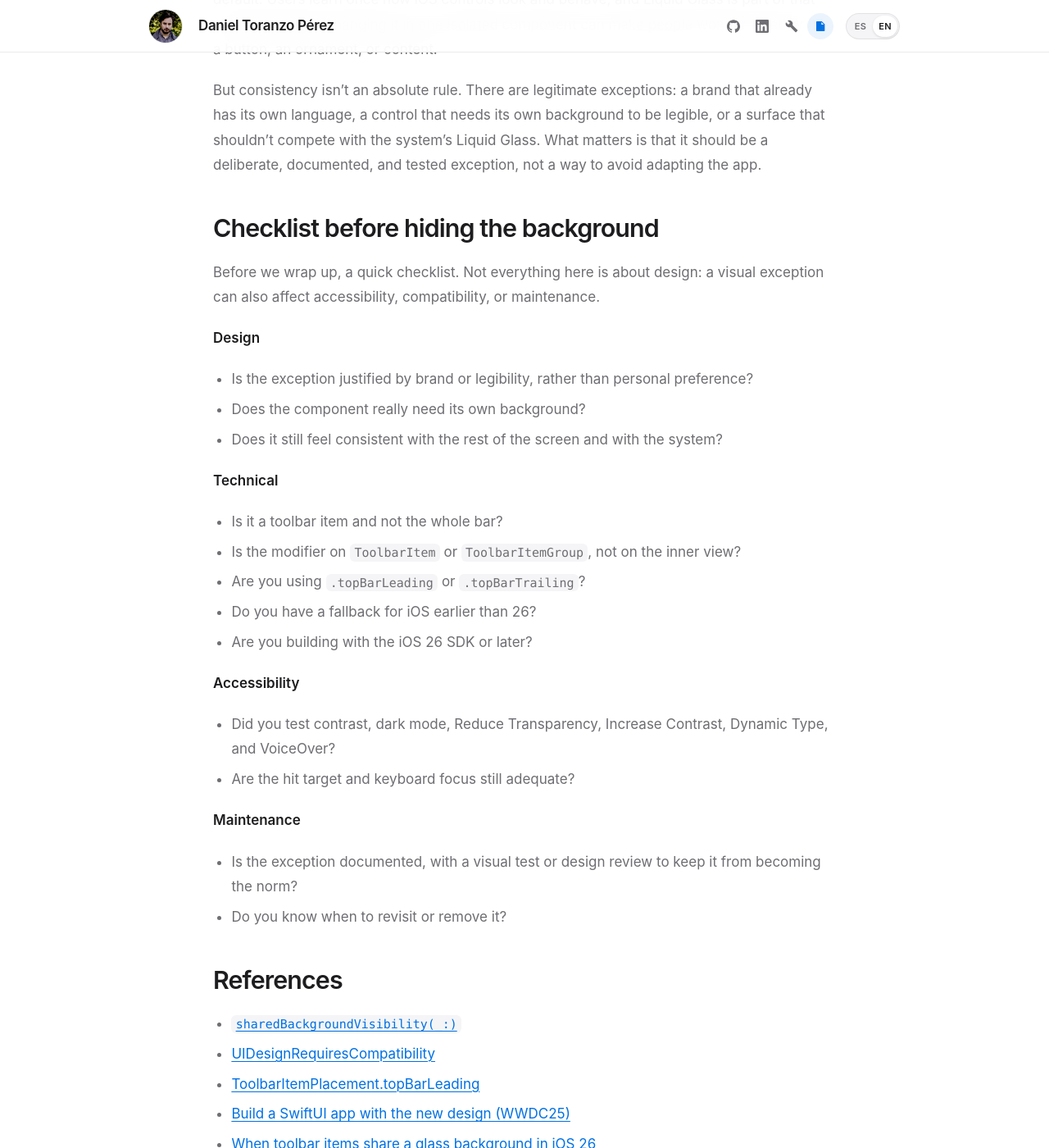
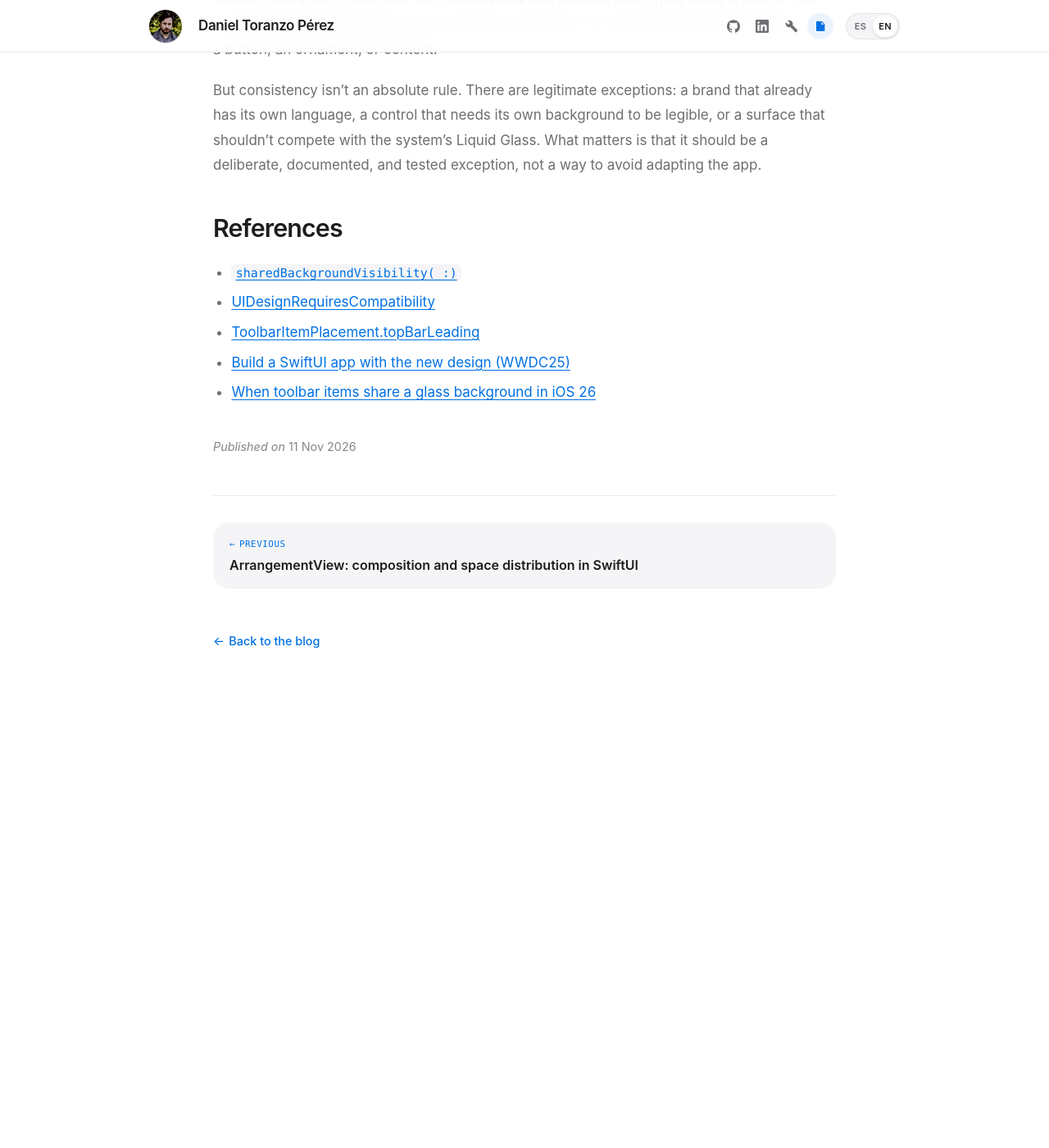
Before and after one commit to obocat/daniel_toranzo_perez, a Jekyll site: the page built from _posts/2026-11-11-swiftui-toolbar-sin-liquid-glass.markdown, in a window 1280 px wide and 1400 px high, scrolled down 6354 px. Shown: the whole window at 82% size. Built offline with Jekyll 4.4.1, drawn with Linux system fonts in a browser that asks for light colours; after the commit the page ends 7213 px from its top, so only the background shows below that.

Commit message:
docs: remove checklist section (#21)

```diff
--- a/_posts/2026-11-11-swiftui-toolbar-sin-liquid-glass.markdown
+++ b/_posts/2026-11-11-swiftui-toolbar-sin-liquid-glass.markdown
@@ -169,34 +169,6 @@ Con todo esto sobre la mesa, mi postura es clara: la consistencia con el sistema
 
 Pero la consistencia no es una regla absoluta. Hay excepciones legítimas: una marca que ya tiene su propio lenguaje, un control que necesita un fondo propio para ser legible o una superficie que no debe competir con el Liquid Glass del sistema. Lo importante es que sea una excepción deliberada, documentada y probada, no una forma de evitar adaptar la app.
 
-## Lista de comprobación antes de ocultar el fondo
-
-Antes de cerrar, un repaso rápido. No todo es diseño: una excepción visual también puede afectar a la accesibilidad, a la compatibilidad o al mantenimiento.
-
-**Diseño**
-
-- ¿La excepción está justificada por marca o legibilidad, y no solo por preferencia?
-- ¿El componente necesita realmente su propio fondo?
-- ¿Sigue siendo coherente con el resto de la pantalla y con el sistema?
-
-**Técnica**
-
-- ¿Es un elemento del toolbar y no la barra completa?
-- ¿El modificador está en el `ToolbarItem` o `ToolbarItemGroup`, no en la vista interior?
-- ¿Usas `.topBarLeading` o `.topBarTrailing`?
-- ¿Tienes una alternativa para iOS anterior a 26?
-- ¿Compilas con el SDK de iOS 26 o posterior?
-
-**Accesibilidad**
-
-- ¿Probaste el contraste, el modo oscuro, Reducir transparencia, Aumentar contraste, Dynamic Type y VoiceOver?
-- ¿El área táctil y el foco de teclado siguen siendo adecuados?
-
-**Mantenimiento**
-
-- ¿La excepción está documentada y tiene una prueba visual o una revisión de diseño que evite que se convierta en la norma?
-- ¿Sabes cuándo revisarla o eliminarla?
-
 ## Referencias
 
 - [`sharedBackgroundVisibility(_:)`](https://developer.apple.com/documentation/swiftui/toolbarcontent/sharedbackgroundvisibility%28_%3A%29)
@@ -365,34 +337,6 @@ With all this on the table, my position is clear: consistency with the system sh
 
 But consistency isn't an absolute rule. There are legitimate exceptions: a brand that already has its own language, a control that needs its own background to be legible, or a surface that shouldn't compete with the system's Liquid Glass. What matters is that it should be a deliberate, documented, and tested exception, not a way to avoid adapting the app.
 
-## Checklist before hiding the background
-
-Before we wrap up, a quick checklist. Not everything here is about design: a visual exception can also affect accessibility, compatibility, or maintenance.
-
-**Design**
-
-- Is the exception justified by brand or legibility, rather than personal preference?
-- Does the component really need its own background?
-- Does it still feel consistent with the rest of the screen and with the system?
-
-**Technical**
-
-- Is it a toolbar item and not the whole bar?
-- Is the modifier on `ToolbarItem` or `ToolbarItemGroup`, not on the inner view?
-- Are you using `.topBarLeading` or `.topBarTrailing`?
-- Do you have a fallback for iOS earlier than 26?
-- Are you building with the iOS 26 SDK or later?
-
-**Accessibility**
-
-- Did you test contrast, dark mode, Reduce Transparency, Increase Contrast, Dynamic Type, and VoiceOver?
-- Are the hit target and keyboard focus still adequate?
-
-**Maintenance**
-
-- Is the exception documented, with a visual test or design review to keep it from becoming the norm?
-- Do you know when to revisit or remove it?
-
 ## References
 
 - [`sharedBackgroundVisibility(_:)`](https://developer.apple.com/documentation/swiftui/toolbarcontent/sharedbackgroundvisibility%28_%3A%29)
```
